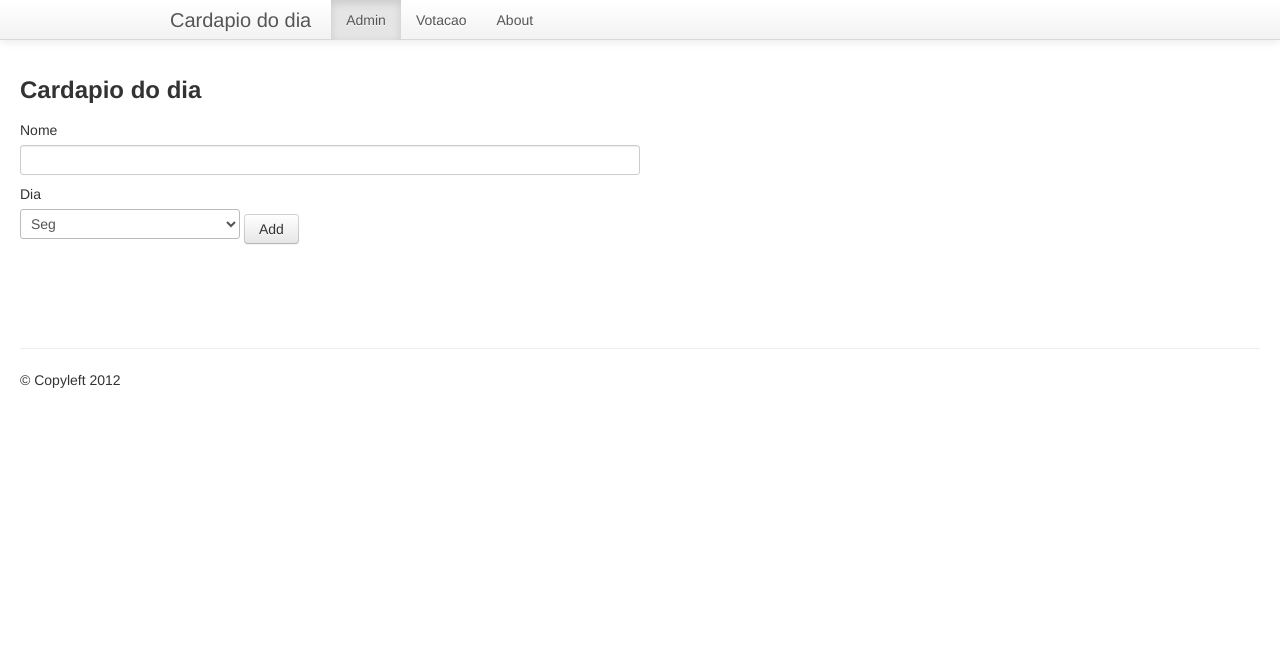
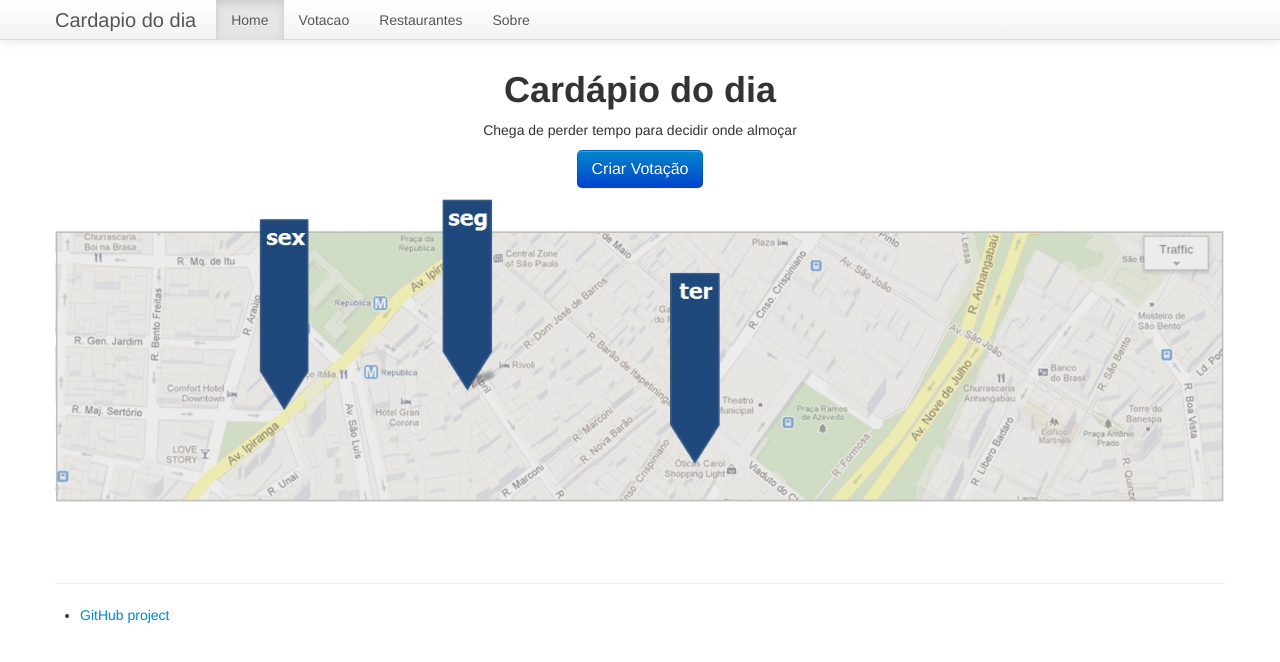
Before and after one commit to huogerac/cardapiododia, a Django app: page /votacao/ in a window 1280 px wide. Shown: the top 662 px of the page. Run offline with Django 3.2, Linux system fonts and the light colour scheme; some libraries are stand-ins or nearby versions.

Commit message:
Ajustes da página principal

```diff
--- a/django/cardapiododia/templates/base.html
+++ b/django/cardapiododia/templates/base.html
@@ -7,10 +7,11 @@
 		<meta charset="utf-8">
     	<meta name="viewport" content="width=device-width, initial-scale=1.0">
 	    <meta name="author" content="Roger.Camargo">
-		<link rel="stylesheet" type="text/css" href="{% static "css/bootstrap.min.css"%}" />
+		<link rel="stylesheet" type="text/css" href="{% static 'css/bootstrap.min.css'%}" />
+        <link rel="stylesheet" type="text/css" href="{% static 'css/bootstrap-responsive.min.css'%}" />
 	</head>
 
-	<body>
+    <body data-spy="scroll" data-target=".bs-docs-sidebar">
 
 		<div class="navbar navbar-fixed-top">
 	      <div class="navbar-inner">
@@ -23,17 +24,20 @@
 	          <a class="brand" href="#">Cardapio do dia</a>
 	          <div class="nav-collapse">
 	            <ul class="nav">
-	              <li class="active"><a href="">Admin</a></li>
+	              <li class="active"><a href="">Home</a></li>
 	              <li><a href="admin">Votacao</a></li>
-	              <li><a href="#about">About</a></li>
+                  <li><a href="admin">Restaurantes</a></li>
+	              <li><a href="#about">Sobre</a></li>
 	            </ul>
 	          </div><!--/.nav-collapse -->
 	        </div>
 	      </div>
 	    </div>
 
-		<div class="container-fluid">
-			<br /><br /><br />
+
+        <div class="jumbotron masthead">
+            <div class="container">
+                <br /><br /><br />
 
 			{% block corpo %}
 			<!-- body -->
@@ -42,9 +46,12 @@
 			<br /><br /><br />
 			<hr>
 		    <footer>
-		    	<p>&copy; Copyleft 2012</p>
+                <ul class="masthead-links">
+                  <li><a href="http://github.com/huogerac/cardapiododia">GitHub project</a></li>
+                </ul>
 		    </footer>
 
+            </div>
 		</div>
 
 		<!-- javascript -->
--- a/django/cardapiododia/templates/votacao/home.html
+++ b/django/cardapiododia/templates/votacao/home.html
@@ -1,24 +1,21 @@
 {% extends 'base.html' %}
+
+{% load static %}
 
 {% block chamada %}TESTE{% endblock %}
 
 {% block corpo %}
 
+	<div align="center">
+        <h1>Cardápio do dia</h1>
+        <p>Chega de perder tempo para decidir onde almoçar</p>
+        <p><a href="assets/bootstrap.zip" class="btn btn-primary btn-large">Criar Votação</a></p>
+        <img src="{% static 'img/cardapiododia_mapa.jpg'%}">
+    </div>
 
-	<h3>Cardapio do dia</h3>
+  <div class="container">
 
-	<form action="" method="post" id="">
-		<label>Nome</label>
-		<input type="text" name="nome_input" class="span8" size="32" >
-		<label>Dia</label>
-		<select>
-			<option>Seg</option>
-			<option>Ter</option>
-		</select>
-
-	    <input type="submit" name="submit" value="Add" class="btn" />
-
-	</form>
+  </div>
 
 
 
```
Also changed, not shown: django/cardapiododia/static/img/cardapiododia_mapa.jpg (added).
